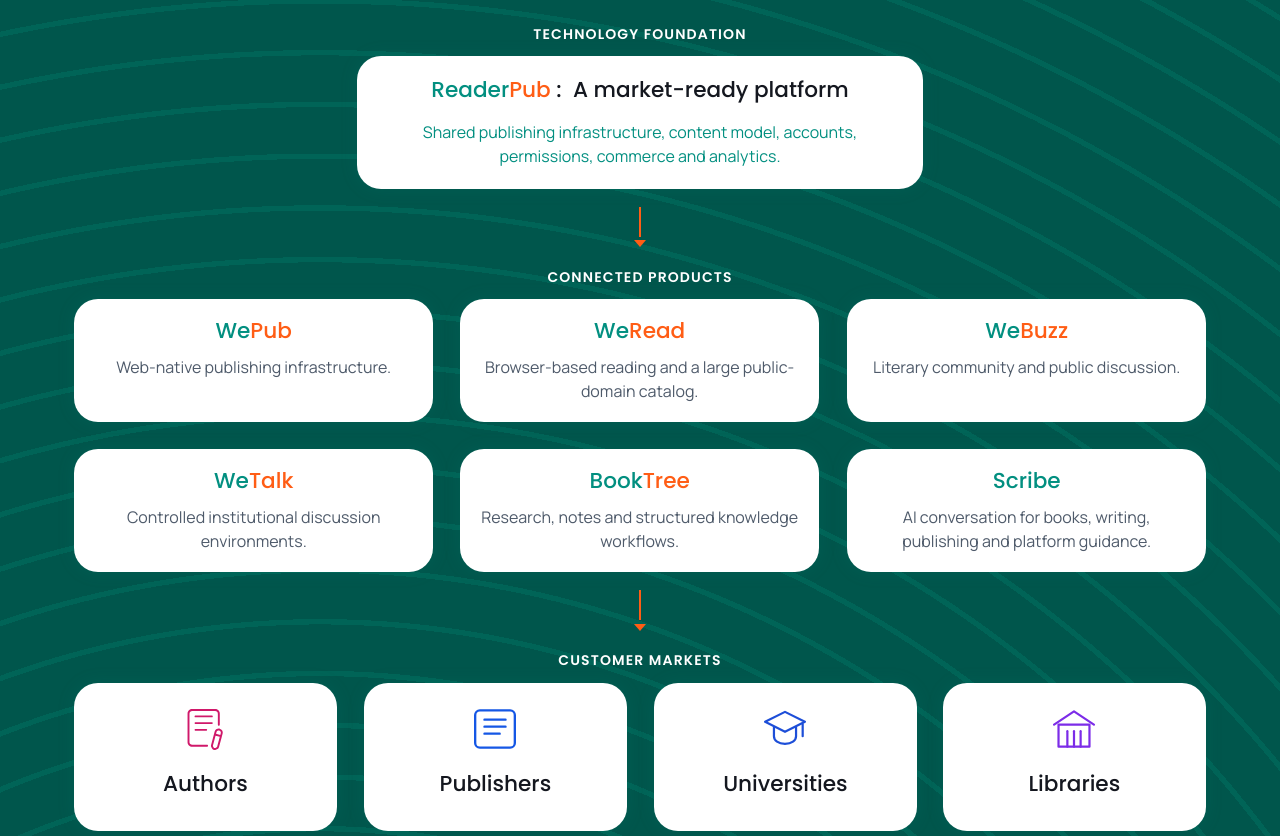
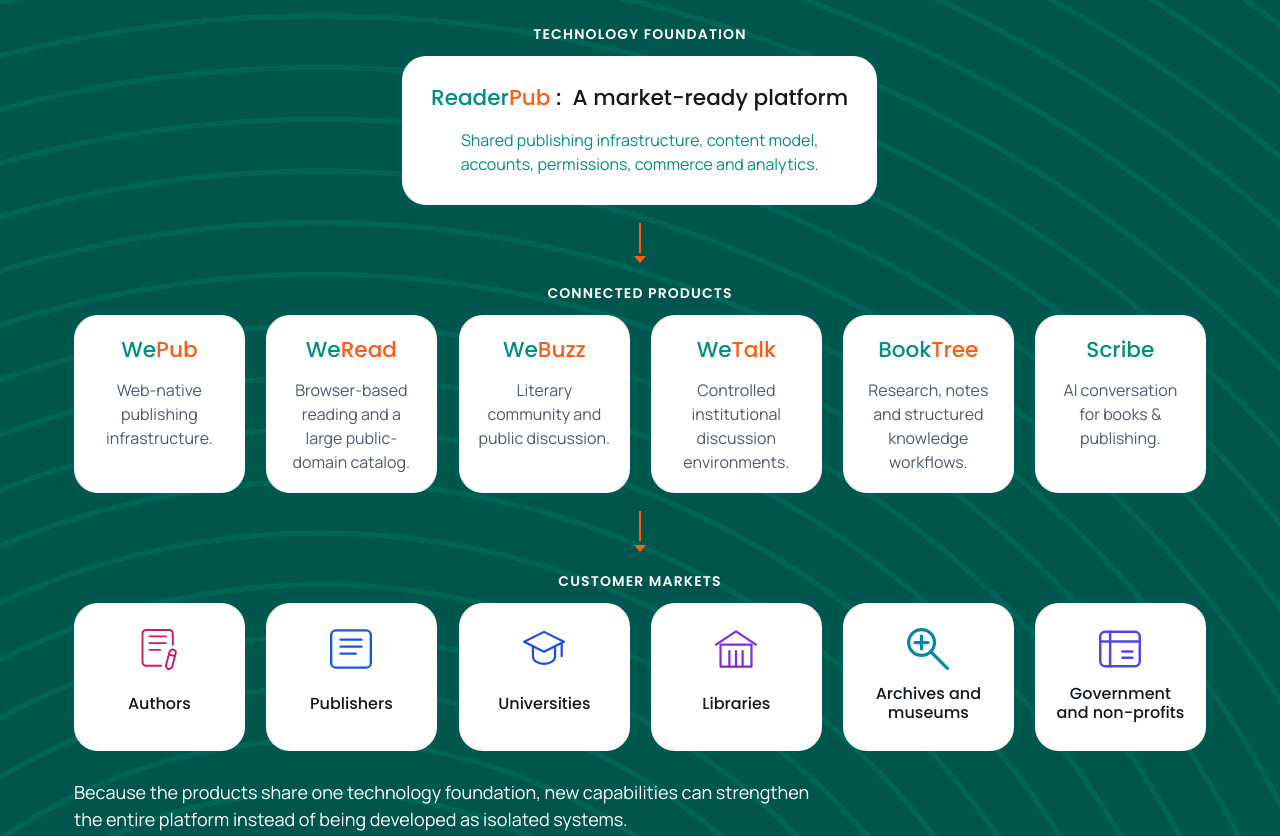
Before and after one commit to anatolytkach/website-readerpub-modified, an Astro site: page /growth in a window 1280 px wide. Shown: the part 2200-3036 px from the top of the page. Built offline with nearby package versions, Linux system fonts and the light colour scheme; Astro itself is replaced by a stand-in of ours.

Commit message:
Refine Growth architecture cards

```diff
--- a/src/pages/growth.astro
+++ b/src/pages/growth.astro
@@ -59,7 +59,7 @@
 	{ title: "WeBuzz", body: "Literary community and public discussion." },
 	{ title: "WeTalk", body: "Controlled institutional discussion environments." },
 	{ title: "BookTree", body: "Research, notes and structured knowledge workflows." },
-	{ title: "Scribe", body: "AI conversation for books, writing, publishing and platform guidance." },
+	{ title: "Scribe", body: "AI conversation for books & publishing." },
 ];
 
 const customerMarkets = [
@@ -411,9 +411,9 @@
 		justify-content: center;
 		justify-self: center;
 		min-height: 0;
-		width: 50%;
+		width: fit-content;
 		max-width: 100%;
-		padding: 20px 28px;
+		padding: 28px;
 		text-align: center;
 	}
 
@@ -429,7 +429,7 @@
 	}
 
 	:global(.growth-foundation-card > p:last-child) {
-		max-width: 700px;
+		max-width: 24rem;
 		margin: 0;
 		color: var(--accent) !important;
 		text-align: center;
@@ -478,7 +478,8 @@
 
 	:global(.growth-architecture-grid) {
 		grid-template-columns: repeat(6, minmax(0, 1fr));
-		gap: var(--card-grid-gap);
+		row-gap: var(--card-grid-gap);
+		column-gap: calc(var(--card-grid-gap) * 0.8);
 	}
 
 	:global(.growth-architecture-card) {
@@ -517,25 +518,18 @@
 
 	:global(.growth-product-grid .growth-architecture-card) {
 		display: grid;
-		grid-template-rows: auto 3em;
+		grid-template-rows: 2em auto;
 		justify-items: center;
-		align-content: center;
+		align-content: start;
 	}
 
 	:global(.growth-product-grid .growth-architecture-card p) {
 		align-self: start;
 	}
 
-	:global(.growth-product-grid) {
-		grid-template-columns: repeat(3, minmax(0, 1fr));
-	}
-
-	:global(.growth-customer-market-grid) {
-		grid-template-columns: repeat(4, minmax(0, 1fr));
-	}
-
-	:global(.growth-customer-market-grid > :nth-child(5)) {
-		grid-column: 2;
+	:global(.growth-product-grid.card-grid--3),
+	:global(.growth-customer-market-grid.card-grid--3) {
+		grid-template-columns: repeat(6, minmax(0, 1fr));
 	}
 
 	:global(.growth-product-grid .growth-product-card--wetalk) {
@@ -547,6 +541,10 @@
 		grid-template-rows: 42px 2.7em;
 		justify-items: center;
 		align-content: center;
+	}
+
+	:global(.growth-customer-market-grid .growth-architecture-card h4) {
+		font-size: 1rem;
 	}
 
 	:global(.growth-product-title--scribe) {
@@ -570,11 +568,8 @@
 			grid-template-columns: repeat(2, minmax(0, 1fr));
 		}
 
-		:global(.growth-architecture-grid) {
-			grid-template-columns: repeat(3, minmax(0, 1fr));
-		}
-
-		:global(.growth-customer-market-grid) {
+		:global(.growth-product-grid.card-grid--3),
+		:global(.growth-customer-market-grid.card-grid--3) {
 			grid-template-columns: repeat(3, minmax(0, 1fr));
 		}
 
@@ -582,9 +577,6 @@
 			grid-column: auto;
 		}
 
-		:global(.growth-product-grid .growth-architecture-card) {
-			grid-template-rows: auto 4.5em;
-		}
 	}
 
 	@media (max-width: 900px) {
@@ -600,16 +592,13 @@
 			max-width: none;
 		}
 
-		:global(.growth-architecture-grid) {
-			grid-template-columns: 1fr;
-		}
-
-		:global(.growth-customer-market-grid) {
+		:global(.growth-product-grid.card-grid--3),
+		:global(.growth-customer-market-grid.card-grid--3) {
 			grid-template-columns: 1fr;
 		}
 
 		:global(.growth-product-grid .growth-architecture-card) {
-			grid-template-rows: auto auto;
+			grid-template-rows: 2em auto;
 		}
 
 		:global(.growth-foundation-card),
```
